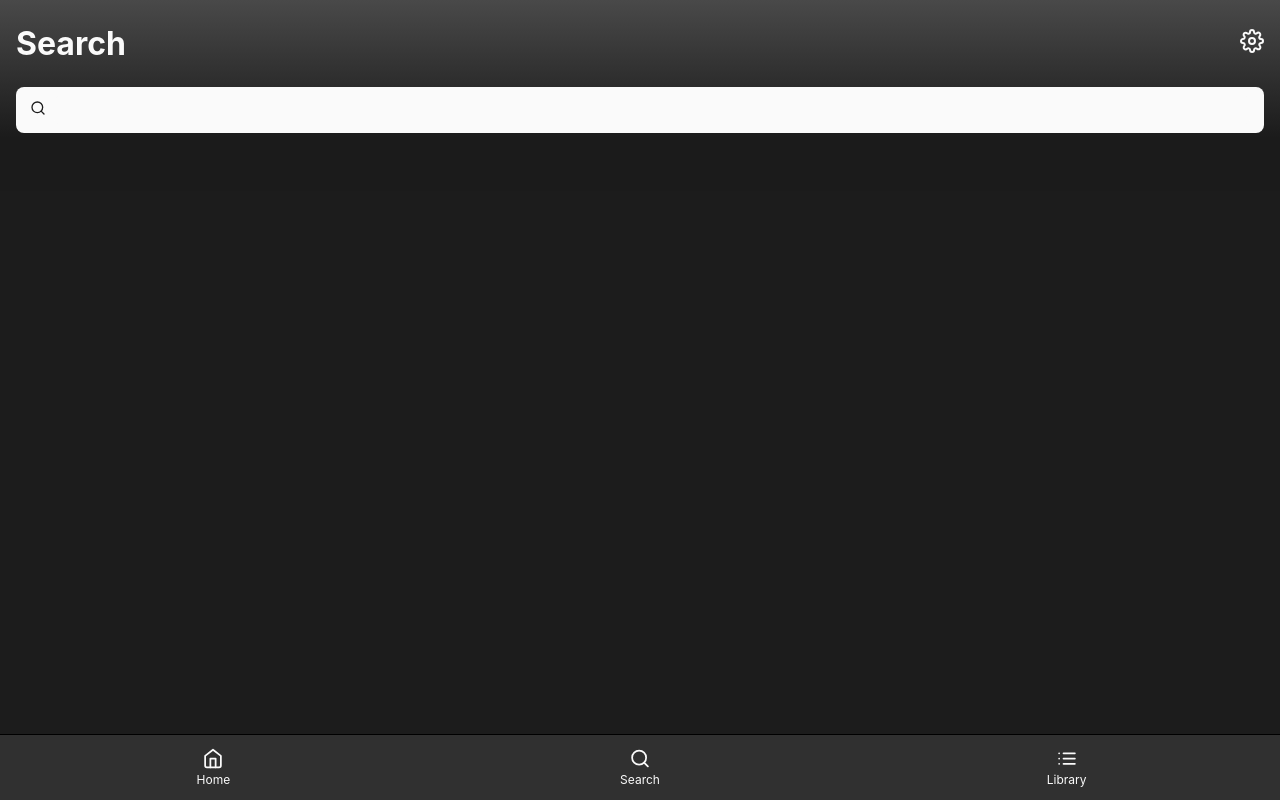
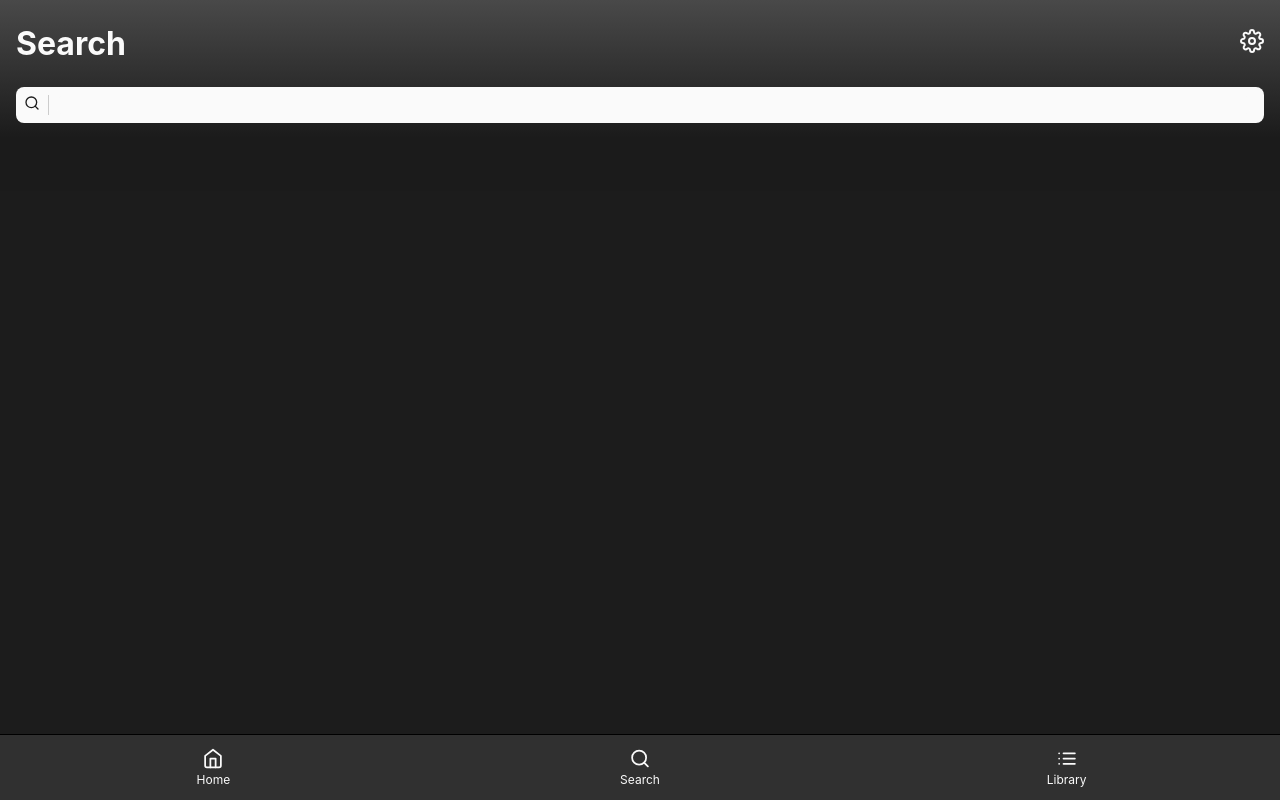
Before and after one commit to ethanling/trash-talkers-learn, a React (Create React App) app: page /search in a window 1280 px wide. Built offline with nearby package versions, Linux system fonts and the light colour scheme.

Commit message:
Update search

```diff
--- a/src/components/SearchBar.js
+++ b/src/components/SearchBar.js
@@ -9,8 +9,7 @@ const StyledForm = styled.div`
 `;
 
 const StyledContainer = styled.div`
-    padding: 8px 14px 8px 14px;
-
+    padding: 8px 14px 8px 8px;
     background-color: #fafafa;
     display: flex;
     flex-direction: row;
@@ -22,7 +21,7 @@ const StyledSearchBar = styled.input`
     outline: none;
     border: none;
     border-radius: 8px;
-    font-size: 1.5em;
+    font-size: 1em;
     flex: 1;
     background-color: #fafafa;
 `;
@@ -30,7 +29,9 @@ const StyledSearchBar = styled.input`
 const StyledSearchIcon = styled.span`
     font-size: 1em;
     color: #1c1c1c;
+    padding-right: .5em;
     margin-right: .5em;
+    border-right: 1px solid #ccc;
 `;
 
 const SearchBar = () => {
```
